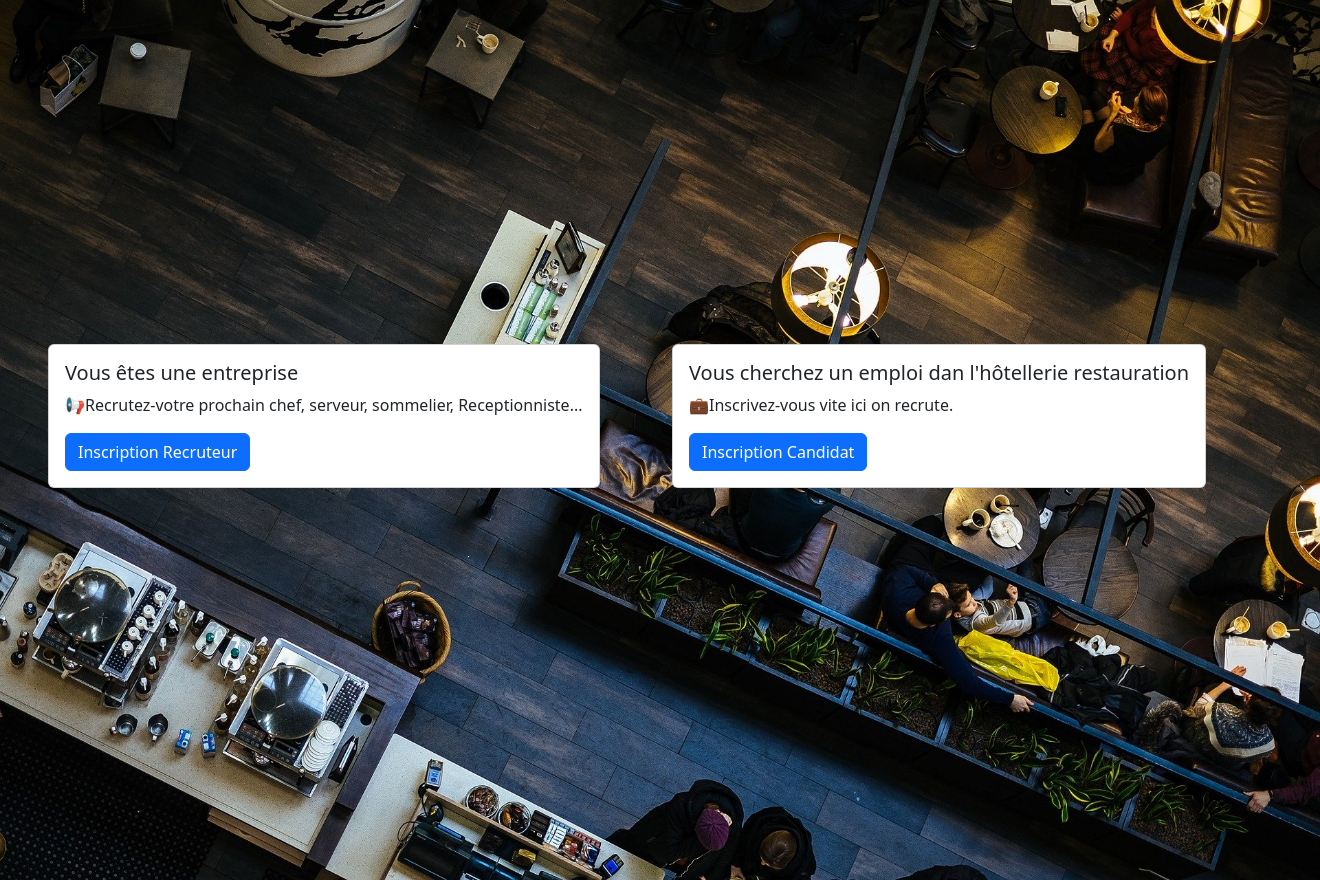
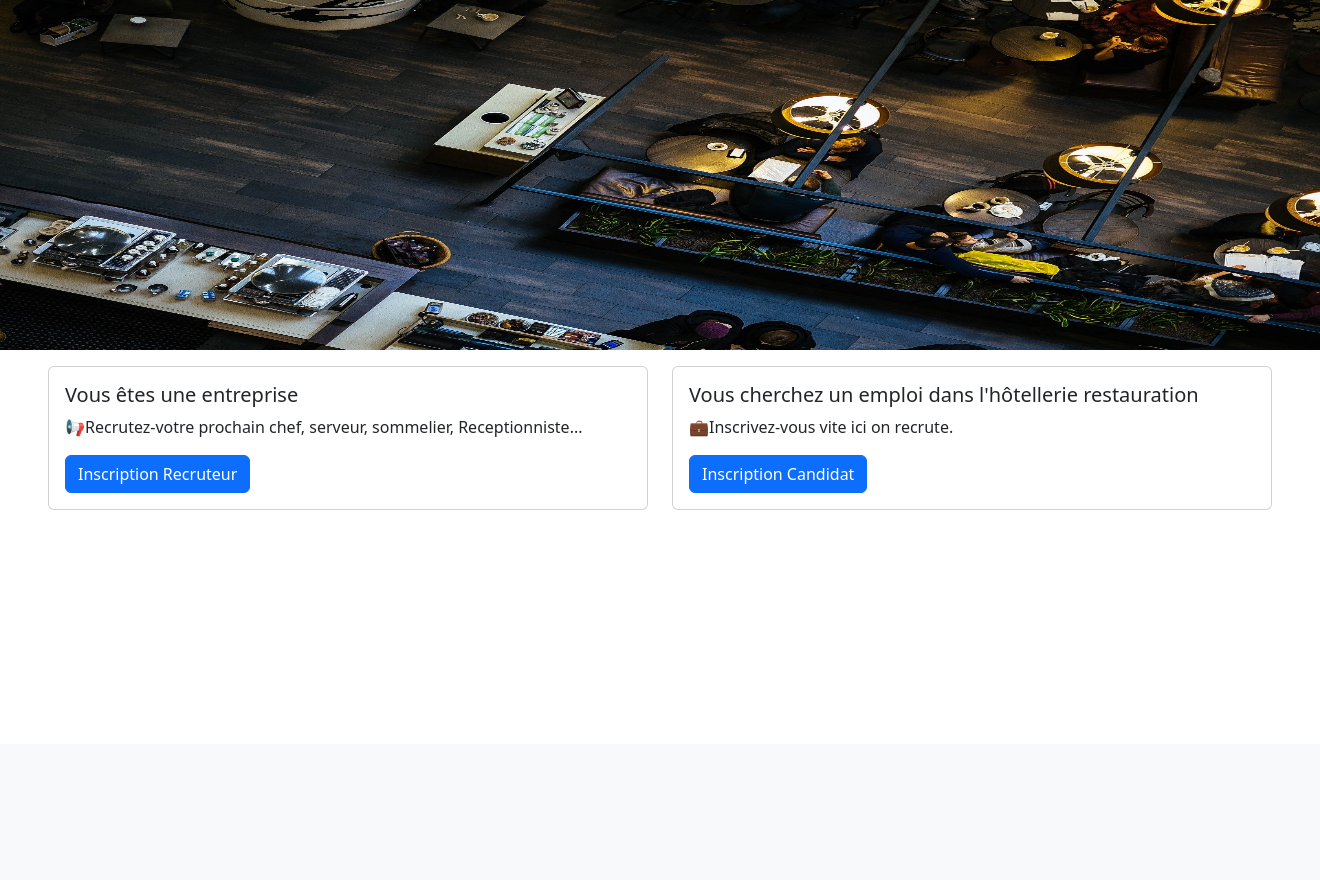
Before and after one commit to yovann972/trt-conseil, a Symfony app: template templates/main/index.html.twig in a window 1320 px wide; the page is wider, and only the part inside the window is pictured. Shown: the part 56-936 px from the top of that part. After the commit the page ends 566 px from the top of that part, so only its background shows below. Run offline with Twig, Linux system fonts and the light colour scheme; the template is opened without the code that fills it, so the values that code supplies are empty; some libraries are stand-ins or nearby versions.

Commit message:
Modify home

```diff
--- a/templates/main/index.html.twig
+++ b/templates/main/index.html.twig
@@ -5,11 +5,12 @@
 {% block body %}
         <div>
             <div class="row justify-content-md-center">
+                    <img src={{asset('media/people.jpg')}} alt="image de presentation" height="350">
                 <div class="col">
                     <div class="col px-5">
                         <div class="row">
-                            <div class="col-sm-6">
-                                <div class="card position-absolute top-50 start-25 zindex-1 ">
+                            <div class="col-sm-6 mt-3">
+                                <div class="card">
                                     <div class="card-body">
                                         <h5 class="card-title">Vous êtes une entreprise</h5>
                                         <p class="card-text">📢Recrutez-votre prochain chef, serveur, sommelier, Receptionniste...</p>
@@ -19,10 +20,10 @@
                                     </div>
                                 </div>
                             </div>
-                            <div class="col-sm-6">
-                                <div class="card position-absolute top-50 start-25 zindex-1 ">
+                            <div class="col-sm-6 mt-3">
+                                <div class="card">
                                     <div class="card-body">
-                                        <h5 class="card-title">Vous cherchez un emploi dan l'hôtellerie restauration</h5>
+                                        <h5 class="card-title">Vous cherchez un emploi dans l'hôtellerie restauration</h5>
                                         <p class="card-text">💼Inscrivez-vous vite ici on recrute.</p>
                                         <a href={{path("app_register_applicant")}} class="btn btn-primary">
                                         Inscription Candidat
@@ -32,7 +33,6 @@
                             </div>
                         </div>
                     </div>
-                    <img src={{asset('media/people.jpg')}} class="img-fluid" alt="image de presentation">
                 </div>
             </div>
         </div>
```
